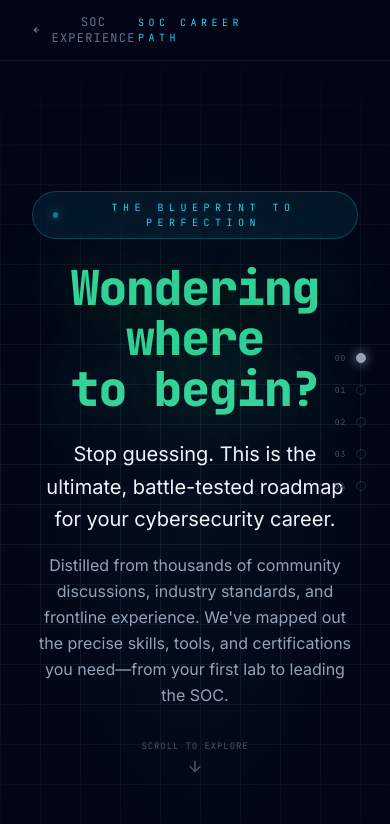
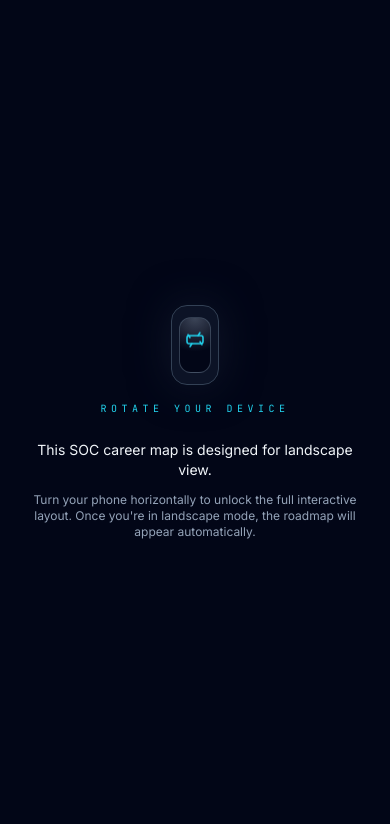
Before and after one commit to DoubleKingsLC/rootaccess-dev, a Next.js app: page /roadmaps/soc/career-path in a window 390 px wide. Shown: the top 824 px of the page. Built offline with nearby package versions, Linux system fonts and the light colour scheme.

Commit message:
Certs and Tools refined

```diff
--- a/app/roadmaps/soc/career-path/page.tsx
+++ b/app/roadmaps/soc/career-path/page.tsx
@@ -20,7 +20,7 @@ const LEVELS = [
       "You don't need a degree. You need curiosity and the discipline to build it. Everyone starts here.",
     time: "0–6 months",
     salary: "£25K–£35K",
-    tools: ["TryHackMe", "Wireshark", "VirtualBox", "Kali Linux", "Python"],
+    tools: ["VirtualBox", "Linux", "Terminal / PowerShell", "Python"],
     skills: [
       "Networking — TCP/IP, DNS, DHCP, subnetting",
       "OS fundamentals — Windows & Linux",
@@ -28,9 +28,9 @@ const LEVELS = [
       "Scripting basics — Python or Bash",
     ],
     certs: [
-      "CompTIA Security+",
       "Google Cybersecurity Certificate",
-      "ISC² CC — free and officially endorsed",
+      "THM · Security+ Pre-Security (SEC1)",
+      "TCM · Practical Security Fundamentals",
     ],
     labs: [
       "TryHackMe · Pre-Security learning path",
@@ -49,7 +49,7 @@ const LEVELS = [
       "07:45. You open the SIEM dashboard. 4,200 alerts overnight. Your job is to find the three that matter.",
     time: "6–18 months",
     salary: "£30K–£45K",
-    tools: ["Splunk", "Microsoft Sentinel", "CrowdStrike Falcon", "VirusTotal", "ServiceNow"],
+    tools: ["Splunk / ELK / Wazuh", "Wireshark / tcpdump", "VirusTotal", "grep / awk"],
     skills: [
       "SIEM log analysis and search query writing",
       "Alert triage, classification, and prioritisation",
@@ -58,8 +58,8 @@ const LEVELS = [
     ],
     certs: [
       "BTL1 — Blue Team Level 1",
-      "CompTIA CySA+ (Cybersecurity Analyst)",
-      "SC-200 Microsoft Security Operations",
+      "Practical SOC Analyst (PSAA)",
+      "CompTIA Security+",
     ],
     labs: [
       "LetsDefend · SOC Analyst learning path",
@@ -78,7 +78,7 @@ const LEVELS = [
       "Three events. Each harmless alone. But you see them together — and you see the attacker's hand.",
     time: "2–4 years",
     salary: "£45K–£65K",
-    tools: ["Velociraptor", "MISP", "TheHive / Cortex", "Wireshark", "Elastic SIEM"],
+    tools: ["CyberChef", "Velociraptor", "MISP", "TheHive", "MITRE ATT&CK"],
     skills: [
       "Threat correlation and attack pattern mapping",
       "Malware triage — static and dynamic analysis",
@@ -86,9 +86,8 @@ const LEVELS = [
       "SOAR automation and playbook development",
     ],
     certs: [
-      "GCIH — GIAC Certified Incident Handler",
-      "BTL2 — Blue Team Level 2",
-      "PNPT — Practical Network Penetration Testing",
+      "CCDL2 — HTB Certified Cybersecurity Defense Level 2",
+      "HTB CDSA — Certified Defensive Security Analyst",
     ],
     labs: [
       "CyberDefenders · Blue Team challenge labs",
@@ -107,7 +106,7 @@ const LEVELS = [
       "You pull the disk. You find the malware. You trace it to its first byte. This is where the story ends.",
     time: "4–7 years",
     salary: "£65K–£90K",
-    tools: ["Autopsy", "Volatility", "Ghidra", "x64dbg", "FTK Imager", "REMnux"],
+    tools: ["Volatility", "KAPE", "EZTools", "x64dbg", "FTK Imager"],
     skills: [
       "Disk and memory forensics — full acquisition",
       "Malware reverse engineering and binary analysis",
@@ -115,9 +114,9 @@ const LEVELS = [
       "APT tracking and threat intelligence production",
     ],
     certs: [
-      "GCFE — GIAC Certified Forensic Examiner",
-      "GREM — GIAC Reverse Engineering Malware",
-      "CREST CPIA — Practitioner Intrusion Analyst",
+      "BTL2 — Blue Team Level 2",
+      "GCFA — GIAC Certified Forensic Analyst",
+      "GCIH — GIAC Certified Incident Handler",
     ],
     labs: [
       "Proxmox + Wazuh — build your own SOC homelab",
@@ -144,9 +143,9 @@ const LEVELS = [
       "Executive stakeholder communication",
     ],
     certs: [
+      "CISSP — Certified Information Systems Security Professional",
+      "CSOM — Certified SOC Manager",
       "CISM — Certified Information Security Manager",
-      "CISSP — Certified Information Systems Security Professional",
-      "SANS MGT551 · Building and Leading SOCs",
     ],
     labs: [
       "Lead tabletop incident response exercises",
@@ -222,6 +221,49 @@ export default function SocCareerPathPage() {
 
   const [activeLevel, setActiveLevel] = useState<number>(-1);
   const [layout, setLayout] = useState<any>(null);
+  const [orientationBlocked, setOrientationBlocked] = useState(false);
+  const [layoutScale, setLayoutScale] = useState(1);
+
+  // Enforce landscape-only on mobile-ish devices and compute a uniform scale
+  // factor that simply shrinks the entire experience (no reflow) on small
+  // landscape screens.
+  useEffect(() => {
+    if (typeof window === "undefined") return;
+
+    const recompute = () => {
+      const w = window.innerWidth;
+      const h = window.innerHeight;
+      const isMobileish = w <= 1024;
+      const isPortrait = h > w;
+
+      // Hard-block portrait on smaller devices.
+      setOrientationBlocked(isMobileish && isPortrait);
+
+      // Only scale down on mobile-ish landscape; desktop stays at 1:1.
+      if (!isMobileish || isPortrait) {
+        setLayoutScale(1);
+        return;
+      }
+
+      // Treat ~1440px as our visual design width; anything narrower just
+      // gets a proportional "zoomed out" view, preserving relative positions.
+      const BASE_W = 1440;
+      let nextScale = w / BASE_W;
+      if (nextScale > 1) nextScale = 1;
+      if (nextScale < 0.4) nextScale = 0.4; // keep it legible
+
+      setLayoutScale(nextScale);
+    };
+
+    recompute();
+    window.addEventListener("resize", recompute);
+    window.addEventListener("orientationchange", recompute);
+
+    return () => {
+      window.removeEventListener("resize", recompute);
+      window.removeEventListener("orientationchange", recompute);
+    };
+  }, []);
 
   useEffect(() => {
     const handleResize = () => {
@@ -459,8 +501,77 @@ export default function SocCareerPathPage() {
 
   return (
     <main className="min-h-screen bg-slate-950 text-white overflow-x-hidden">
+      {orientationBlocked && (
+        <div className="fixed inset-0 z-[999] flex flex-col items-center justify-center bg-slate-950 px-8 text-center">
+          <div className="mb-6 flex flex-col items-center gap-4">
+            <div className="flex h-20 w-12 items-center justify-center rounded-2xl border border-slate-700 bg-slate-900/80 shadow-[0_0_40px_rgba(15,23,42,0.9)]">
+              <div className="h-14 w-8 rounded-xl border border-slate-600/70 bg-[radial-gradient(circle_at_top,_rgba(148,163,184,0.4),_transparent_60%),linear-gradient(to_bottom,_#020617,_#020617)] flex items-center justify-center">
+                <svg
+                  className="h-6 w-6 text-cyan-400 animate-bounce"
+                  viewBox="0 0 24 24"
+                  fill="none"
+                  xmlns="http://www.w3.org/2000/svg"
+                >
+                  <rect
+                    x="4"
+                    y="8"
+                    width="16"
+                    height="8"
+                    rx="2"
+                    stroke="currentColor"
+                    strokeWidth="1.5"
+                  />
+                  <path
+                    d="M9 16L7 19"
+                    stroke="currentColor"
+                    strokeWidth="1.5"
+                    strokeLinecap="round"
+                  />
+                  <path
+                    d="M15 8L17 5"
+                    stroke="currentColor"
+                    strokeWidth="1.5"
+                    strokeLinecap="round"
+                  />
+                  <path
+                    d="M7 10L5 7"
+                    stroke="currentColor"
+                    strokeWidth="1.5"
+                    strokeLinecap="round"
+                  />
+                  <path
+                    d="M17 14L19 17"
+                    stroke="currentColor"
+                    strokeWidth="1.5"
+                    strokeLinecap="round"
+                  />
+                </svg>
+              </div>
+            </div>
+            <p className="font-mono text-[10px] uppercase tracking-[0.45em] text-cyan-400">
+              Rotate Your Device
+            </p>
+          </div>
+          <div className="max-w-sm space-y-3">
+            <p className="font-sans text-sm text-slate-100">
+              This SOC career map is designed for landscape view.
+            </p>
+            <p className="font-sans text-xs text-slate-400">
+              Turn your phone horizontally to unlock the full interactive layout. Once you&apos;re in
+              landscape mode, the roadmap will appear automatically.
+            </p>
+          </div>
+        </div>
+      )}
+
       {/* ── Fixed header ──────────────────────────────────────────────────── */}
-      <header className="fixed inset-x-0 top-0 z-50 flex items-center justify-between border-b border-white/5 bg-slate-950/85 px-8 py-3.5 backdrop-blur-md">
+      <header
+        className="fixed inset-x-0 top-0 z-50 flex items-center justify-between border-b border-white/5 bg-slate-950/85 px-8 py-3.5 backdrop-blur-md"
+        style={{
+          transform: `scale(${layoutScale})`,
+          transformOrigin: "top center",
+        }}
+      >
         <button
           onClick={() => router.push("/roadmaps/soc")}
           className="flex items-center gap-2 font-mono text-xs uppercase tracking-widest text-slate-500 transition-colors hover:text-cyan-300"
@@ -477,7 +588,13 @@ export default function SocCareerPathPage() {
       </header>
 
       {/* ── Fixed level nav (right side) ──────────────────────────────────── */}
-      <nav className="pointer-events-none fixed right-6 top-1/2 z-50 -translate-y-1/2 flex flex-col items-end gap-5">
+      <nav
+        className="pointer-events-none fixed right-6 top-1/2 z-50 -translate-y-1/2 flex flex-col items-end gap-5"
+        style={{
+          transform: `scale(${layoutScale})`,
+          transformOrigin: "center right",
+        }}
+      >
         {LEVELS.map((level, i) => (
           <div key={i} className="flex items-center gap-2.5">
             <span className="font-mono text-[8px] uppercase tracking-widest text-slate-600">
@@ -495,7 +612,14 @@ export default function SocCareerPathPage() {
         ))}
       </nav>
 
-      <div ref={containerRef} className="pt-16">
+      <div
+        ref={containerRef}
+        className="pt-16"
+        style={{
+          transform: `scale(${layoutScale})`,
+          transformOrigin: "top center",
+        }}
+      >
         {/* ── Hero ────────────────────────────────────────────────────────── */}
         <section className="relative flex min-h-screen items-center justify-center overflow-hidden">
           {/* Grid */}
```
